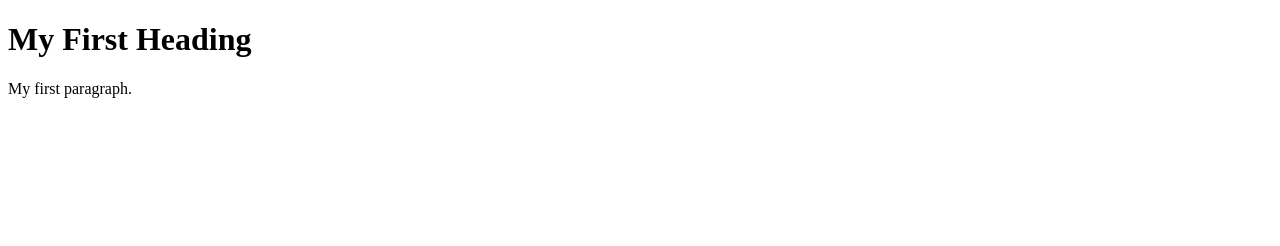
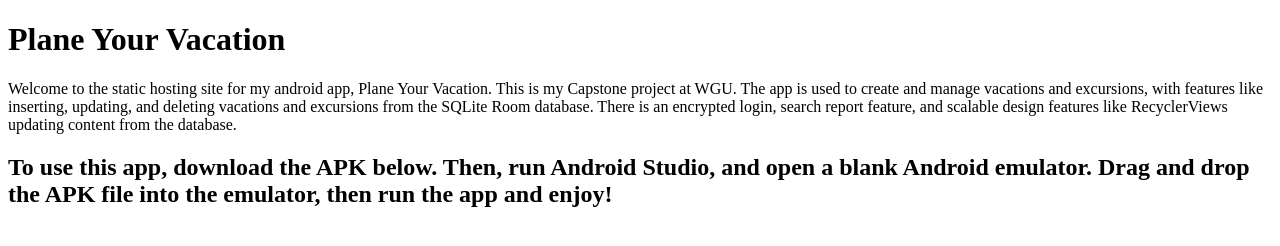
Before and after one commit to cjbut/cjbut.github.io, a plain HTML site: page index.html in a window 1280 px wide. Drawn offline with Linux system fonts and the light colour scheme.

Commit message:
Update index.html

```diff
--- a/index.html
+++ b/index.html
@@ -2,8 +2,12 @@
 <html>
 <body>
 
-<h1>My First Heading</h1>
-<p>My first paragraph.</p>
+<h1>Plane Your Vacation</h1>
+<p>Welcome to the static hosting site for my android app, Plane Your Vacation. This is my Capstone project at WGU. The app is used to
+create and manage vacations and excursions, with features like inserting, updating, and deleting vacations and excursions from the SQLite Room database.
+There is an encrypted login, search report feature, and scalable design features like RecyclerViews updating content from the database.</p>
+
+  <h2>To use this app, download the APK below. Then, run Android Studio, and open a blank Android emulator. Drag and drop the APK file into the emulator, then run the app and enjoy!</h2>
 
 </body>
 </html>
```
